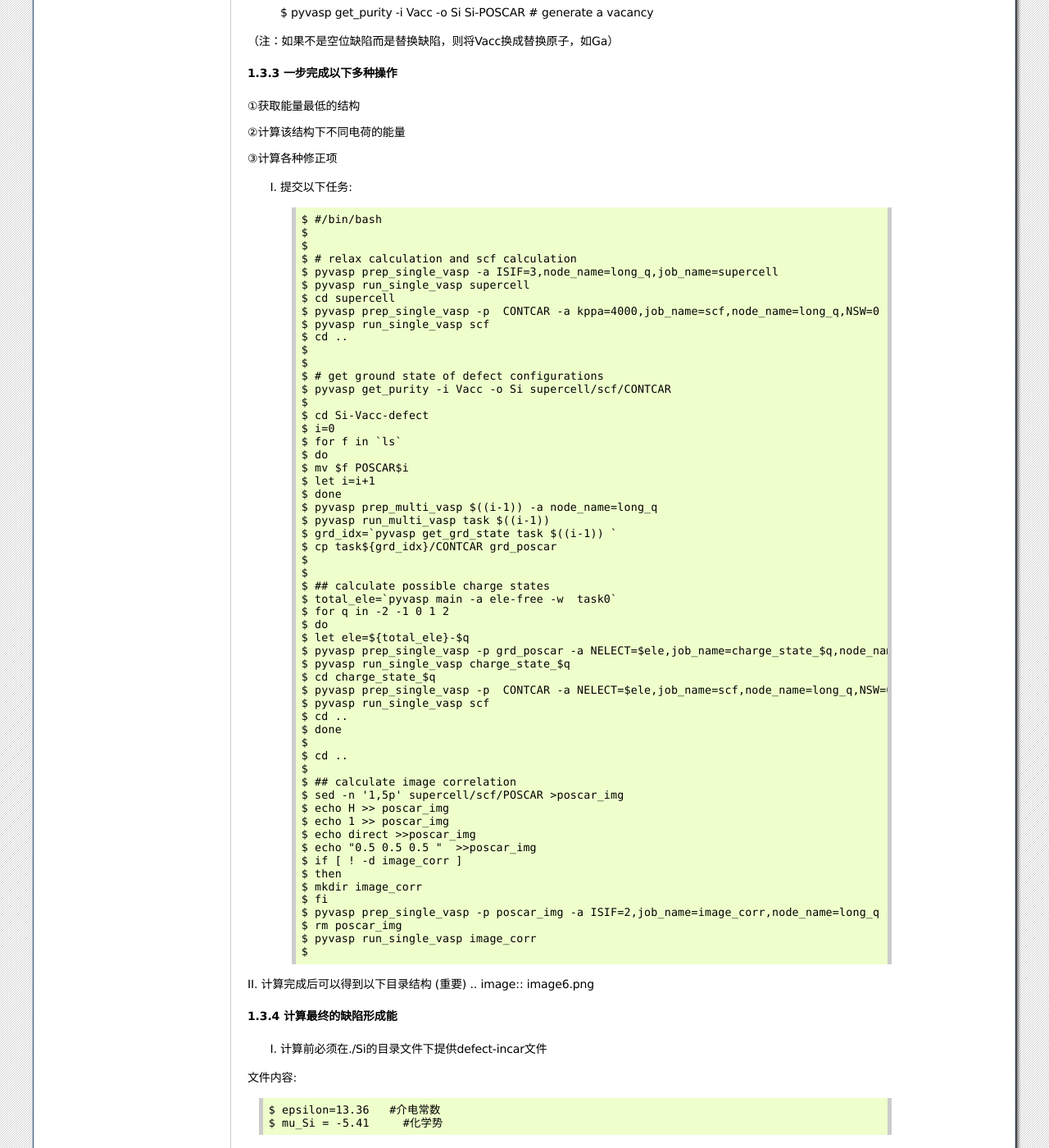
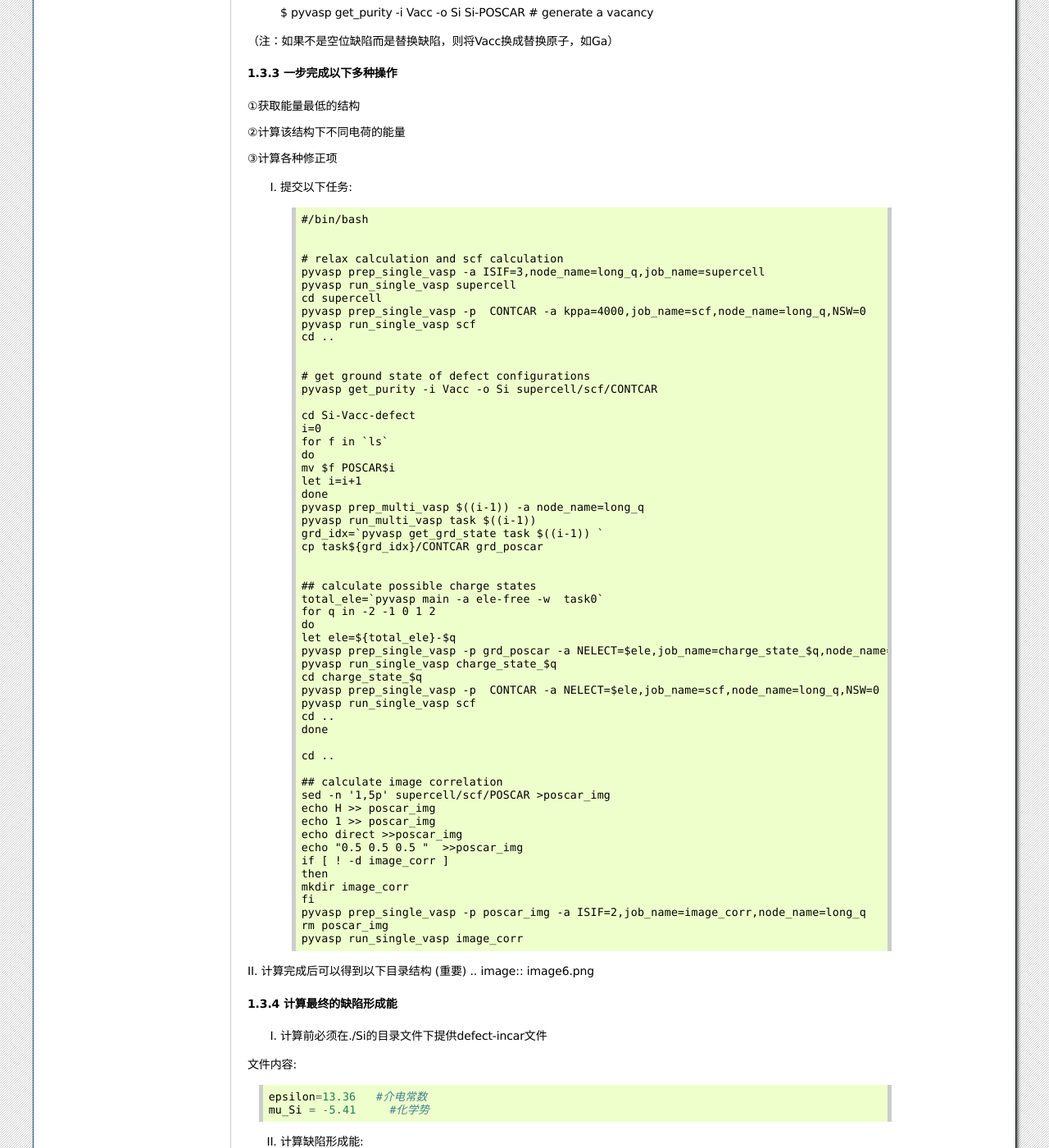
Before and after one commit to ChangChunHe/pyvaspflow, a Sphinx documentation site: the page built from docs/source/example.rst, in a window 1280 px wide and 1400 px high, scrolled down 3193 px. Shown: the whole window at 82% size. Built offline with Sphinx 7.4.7, drawn with Linux system fonts in a browser that asks for light colours; some of the changed text lies outside the part shown.

Commit message:
update docs

```diff
--- a/docs/source/example.rst
+++ b/docs/source/example.rst
@@ -134,63 +134,62 @@ pyvasp get_grd_state::
 
 I. 提交以下任务::
 
-    $ #/bin/bash
-    $
-    $
-    $ # relax calculation and scf calculation
-    $ pyvasp prep_single_vasp -a ISIF=3,node_name=long_q,job_name=supercell
-    $ pyvasp run_single_vasp supercell
-    $ cd supercell
-    $ pyvasp prep_single_vasp -p  CONTCAR -a kppa=4000,job_name=scf,node_name=long_q,NSW=0
-    $ pyvasp run_single_vasp scf
-    $ cd ..
-    $
-    $
-    $ # get ground state of defect configurations
-    $ pyvasp get_purity -i Vacc -o Si supercell/scf/CONTCAR
-    $
-    $ cd Si-Vacc-defect
-    $ i=0
-    $ for f in `ls`
-    $ do
-    $ mv $f POSCAR$i
-    $ let i=i+1
-    $ done
-    $ pyvasp prep_multi_vasp $((i-1)) -a node_name=long_q
-    $ pyvasp run_multi_vasp task $((i-1))
-    $ grd_idx=`pyvasp get_grd_state task $((i-1)) `
-    $ cp task${grd_idx}/CONTCAR grd_poscar
-    $
-    $
-    $ ## calculate possible charge states
-    $ total_ele=`pyvasp main -a ele-free -w  task0`
-    $ for q in -2 -1 0 1 2
-    $ do
-    $ let ele=${total_ele}-$q
-    $ pyvasp prep_single_vasp -p grd_poscar -a NELECT=$ele,job_name=charge_state_$q,node_name=long_q
-    $ pyvasp run_single_vasp charge_state_$q
-    $ cd charge_state_$q
-    $ pyvasp prep_single_vasp -p  CONTCAR -a NELECT=$ele,job_name=scf,node_name=long_q,NSW=0
-    $ pyvasp run_single_vasp scf
-    $ cd ..
-    $ done
-    $
-    $ cd ..
-    $
-    $ ## calculate image correlation
-    $ sed -n '1,5p' supercell/scf/POSCAR >poscar_img
-    $ echo H >> poscar_img
-    $ echo 1 >> poscar_img
-    $ echo direct >>poscar_img
-    $ echo "0.5 0.5 0.5 "  >>poscar_img
-    $ if [ ! -d image_corr ]
-    $ then
-    $ mkdir image_corr
-    $ fi
-    $ pyvasp prep_single_vasp -p poscar_img -a ISIF=2,job_name=image_corr,node_name=long_q
-    $ rm poscar_img
-    $ pyvasp run_single_vasp image_corr
-    $
+     #/bin/bash
+
+
+     # relax calculation and scf calculation
+     pyvasp prep_single_vasp -a ISIF=3,node_name=long_q,job_name=supercell
+     pyvasp run_single_vasp supercell
+     cd supercell
+     pyvasp prep_single_vasp -p  CONTCAR -a kppa=4000,job_name=scf,node_name=long_q,NSW=0
+     pyvasp run_single_vasp scf
+     cd ..
+
+
+     # get ground state of defect configurations
+     pyvasp get_purity -i Vacc -o Si supercell/scf/CONTCAR
+
+     cd Si-Vacc-defect
+     i=0
+     for f in `ls`
+     do
+     mv $f POSCAR$i
+     let i=i+1
+     done
+     pyvasp prep_multi_vasp $((i-1)) -a node_name=long_q
+     pyvasp run_multi_vasp task $((i-1))
+     grd_idx=`pyvasp get_grd_state task $((i-1)) `
+     cp task${grd_idx}/CONTCAR grd_poscar
+
+
+     ## calculate possible charge states
+     total_ele=`pyvasp main -a ele-free -w  task0`
+     for q in -2 -1 0 1 2
+     do
+     let ele=${total_ele}-$q
+     pyvasp prep_single_vasp -p grd_poscar -a NELECT=$ele,job_name=charge_state_$q,node_name=long_q
+     pyvasp run_single_vasp charge_state_$q
+     cd charge_state_$q
+     pyvasp prep_single_vasp -p  CONTCAR -a NELECT=$ele,job_name=scf,node_name=long_q,NSW=0
+     pyvasp run_single_vasp scf
+     cd ..
+     done
+
+     cd ..
+
+     ## calculate image correlation
+     sed -n '1,5p' supercell/scf/POSCAR >poscar_img
+     echo H >> poscar_img
+     echo 1 >> poscar_img
+     echo direct >>poscar_img
+     echo "0.5 0.5 0.5 "  >>poscar_img
+     if [ ! -d image_corr ]
+     then
+     mkdir image_corr
+     fi
+     pyvasp prep_single_vasp -p poscar_img -a ISIF=2,job_name=image_corr,node_name=long_q
+     rm poscar_img
+     pyvasp run_single_vasp image_corr
 
 
 II. 计算完成后可以得到以下目录结构 (重要)
@@ -203,15 +202,15 @@ I. 计算前必须在./Si的目录文件下提供defect-incar文件
 
 文件内容::
 
-    $ epsilon=13.36   #介电常数
-    $ mu_Si = -5.41     #化学势
+
+     epsilon=13.36   #介电常数
+     mu_Si = -5.41     #化学势
 
 II. 计算缺陷形成能::
 
 
     $ pyvasp get_def_form_energy --help
     $ Usage: pyvasp get_def_form_energy [OPTIONS] <your data main direcroty> <your data defect calculation direcroty>
-
     $ pyvasp get_def_form_energy  Si  Si/Si-Vacc-defect
 
 注：./Si 与Si/Si-Vacc-defect为目录结构，可参考上一步操作最后生成的目录结构。
@@ -239,17 +238,17 @@ I. 提供chemical-incar
 文件内容：（以下是该元素或者化合物的总能，可以通过DFT计算获得，也可以通过查询Aflow得到)::
 
 
-    $ Ga=-2.916203375
-    $
-    $ Ga8O12=-121.098
-    $
-    $ O2=-8.9573588
-    $
-    $ Zn=-2.5493
-    $
-    $ #Zn8Ga16O32=-328.32564
-    $
-    $ ZnO=-10.586057
+     Ga=-2.916203375
+
+     Ga8O12=-121.098
+
+     O2=-8.9573588
+
+     Zn=-2.5493
+
+     #Zn8Ga16O32=-328.32564
+
+     ZnO=-10.586057
 
 II. 运行以下命令::
 
```
